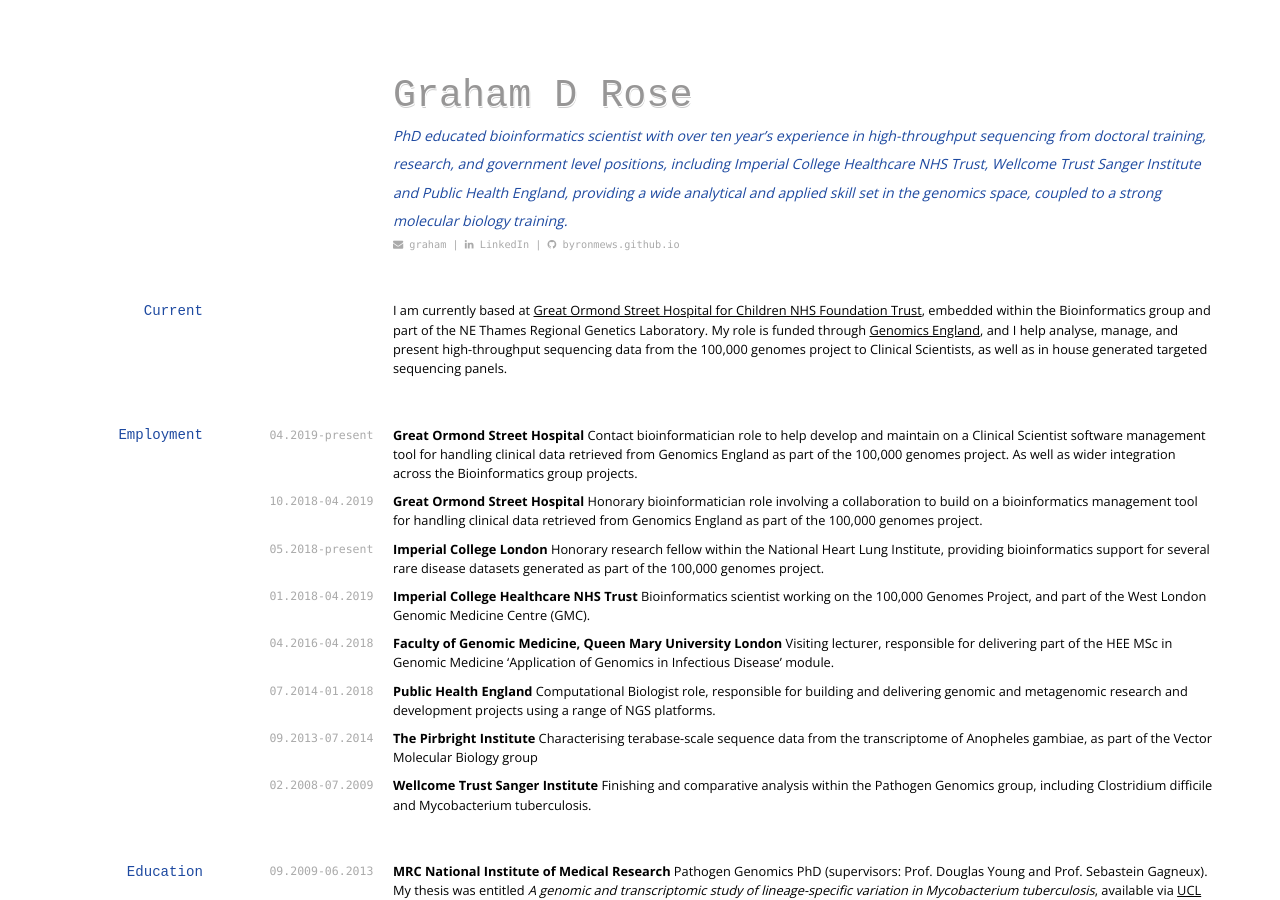
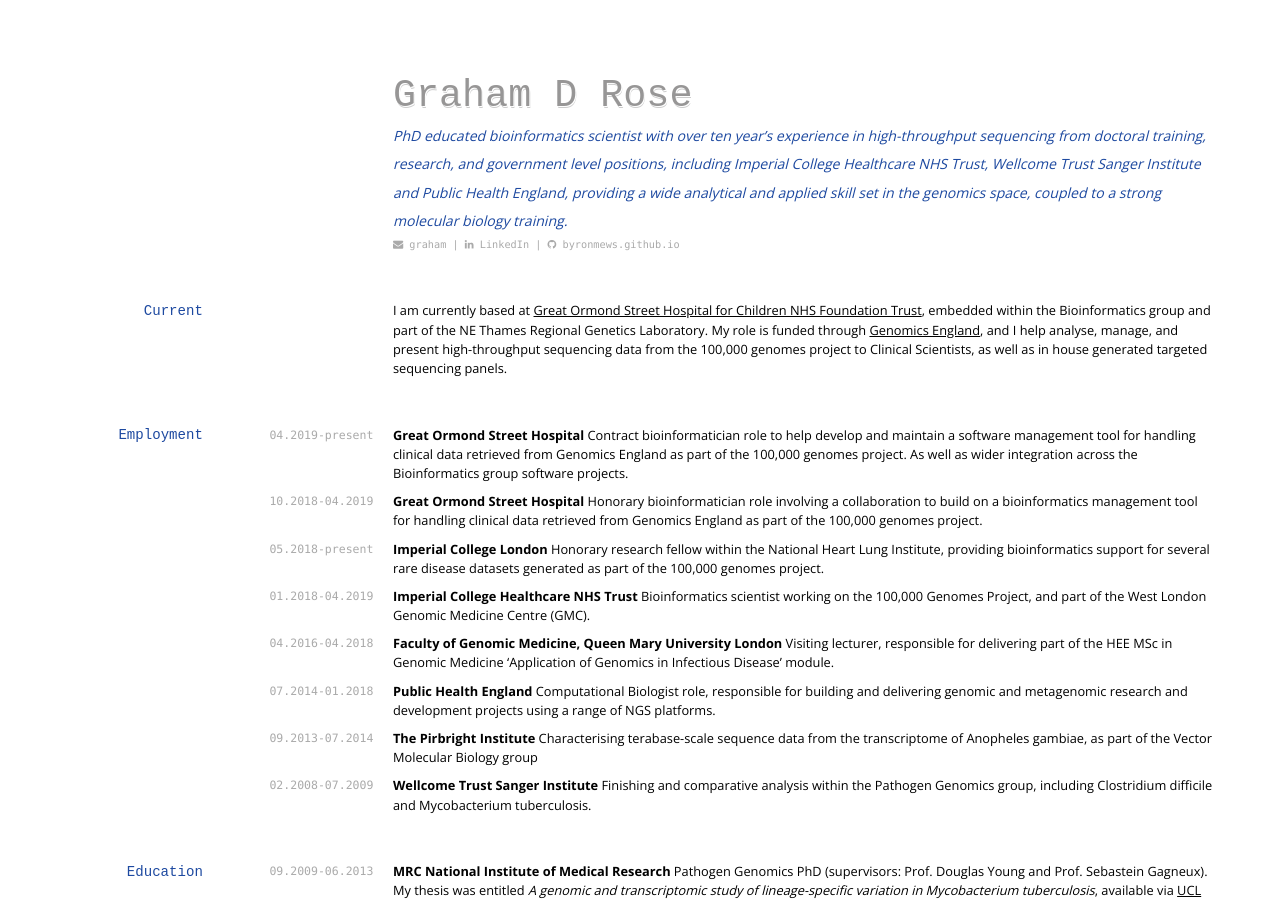
Before and after one commit to byronmews/cv, a Jekyll site: the page built from index.md, in a window 1280 px wide and 900 px high. Built offline with Jekyll 4.4.1, drawn with Linux system fonts in a browser that asks for light colours; nearby versions of some CDN libraries; some web fonts are replaced.

Commit message:
Update index.md

```diff
--- a/index.md
+++ b/index.md
@@ -21,7 +21,7 @@ I am currently based at [Great Ormond Street Hospital for Children NHS Foundatio
 ## Employment
 
 `04.2019-present`
-__Great Ormond Street Hospital__ Contact bioinformatician role to help develop and maintain on a Clinical Scientist software management tool for handling clinical data retrieved from Genomics England as part of the 100,000 genomes project. As well as wider integration across the Bioinformatics group projects.
+__Great Ormond Street Hospital__ Contract bioinformatician role to help develop and maintain a software management tool for handling clinical data retrieved from Genomics England as part of the 100,000 genomes project. As well as wider integration across the Bioinformatics group software projects.
 
 `10.2018-04.2019`
 __Great Ormond Street Hospital__ Honorary bioinformatician role involving a collaboration to build on a bioinformatics management tool for handling clinical data retrieved from Genomics England as part of the 100,000 genomes project.
```
